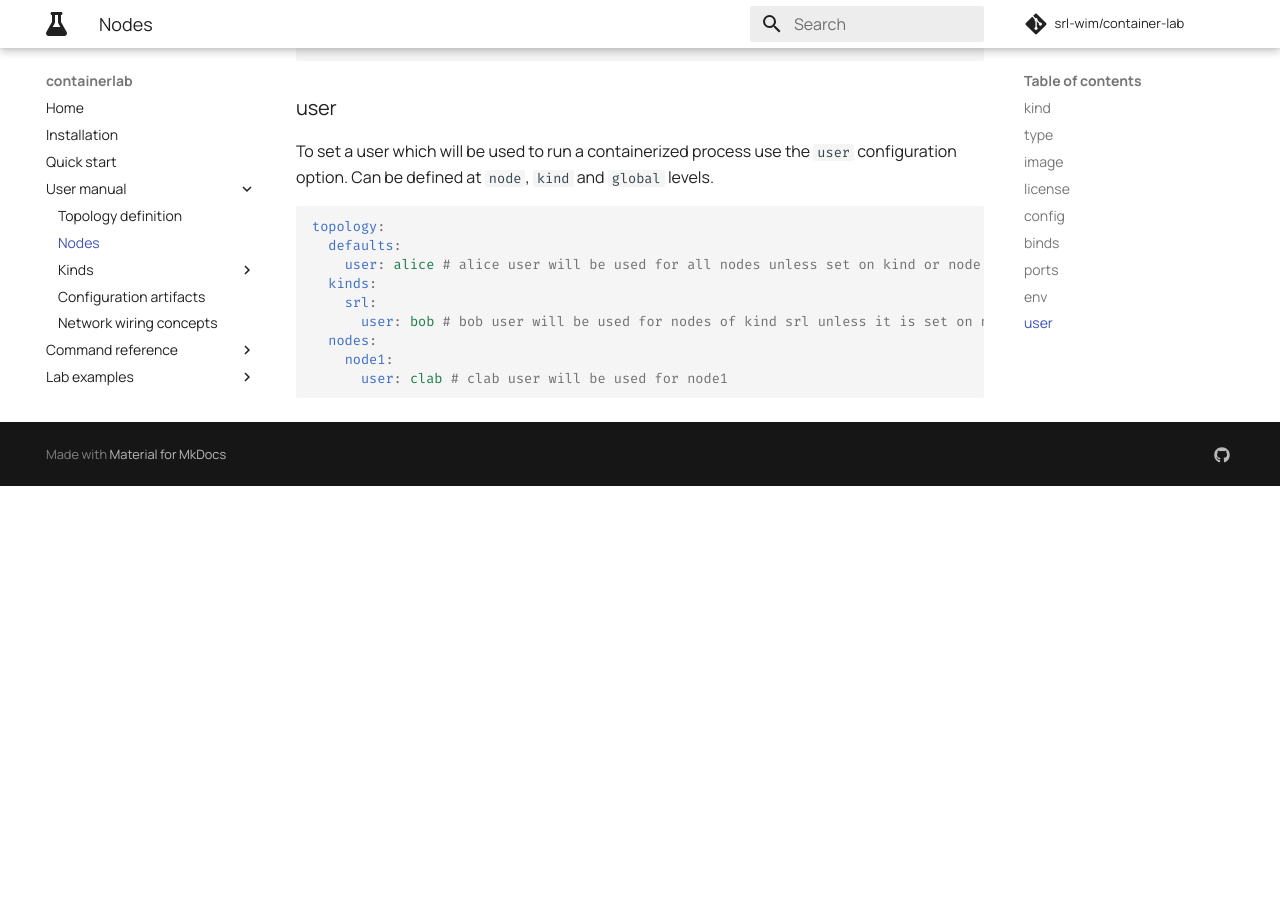
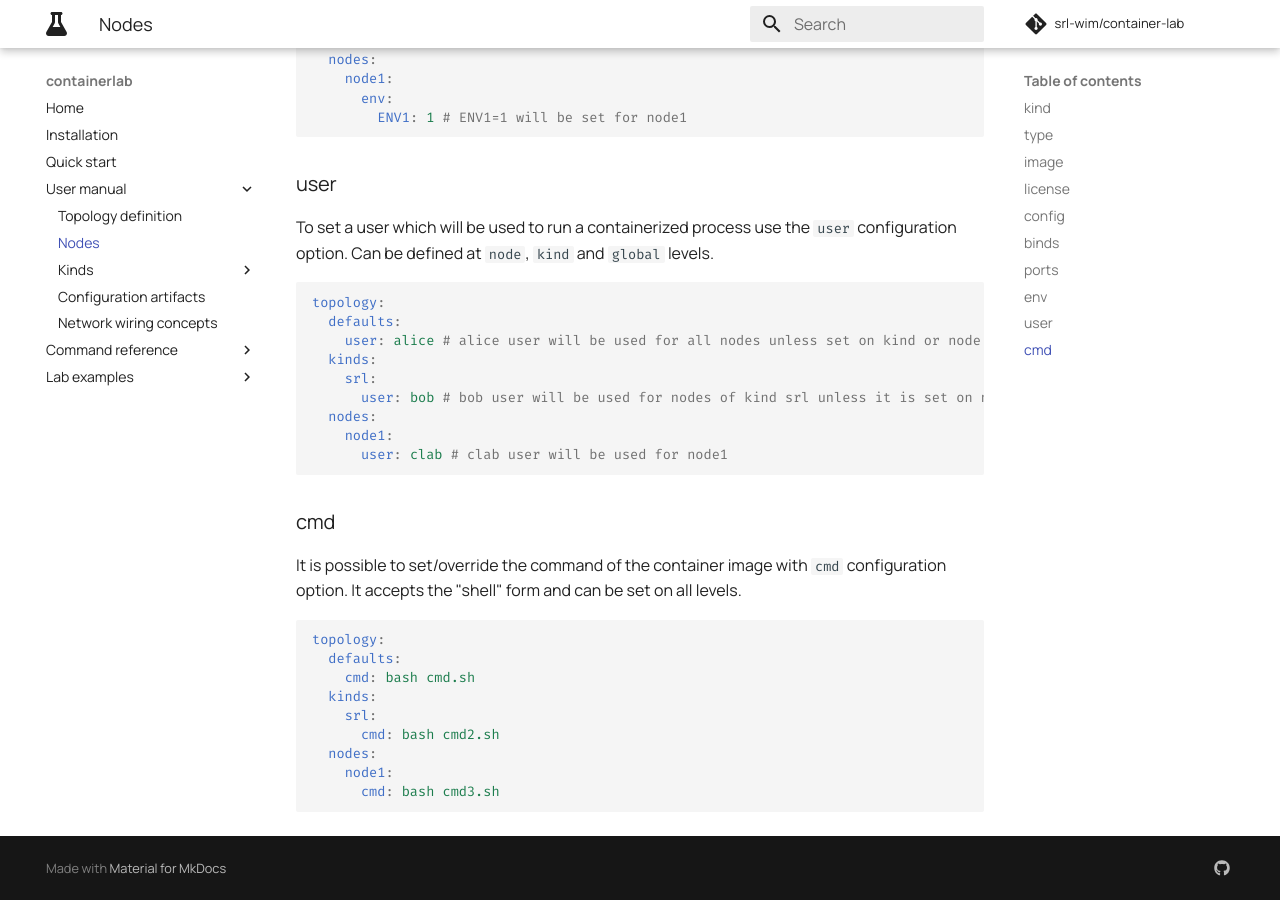
Before and after one commit to srl-labs/containerlab, an MkDocs documentation site: the page built from docs/manual/nodes.md, in a window 1280 px wide and 900 px high, scrolled down 3115 px. Built offline with MkDocs 1.6.1 and Material for MkDocs 9.7.7, drawn with Linux system fonts in a browser that asks for light colours; comment, search, counter and statistics services are not loaded; before the commit the page ends 3601 px from its top, so only the background shows below that; some of the changed text lies outside the part shown.

Commit message:
documented cmd option

````diff
--- a/docs/manual/nodes.md
+++ b/docs/manual/nodes.md
@@ -19,6 +19,10 @@ topology:
       - 80:8080
       - 55555:43555/udp
       - 55554:43554/tcp
+      user: test
+      env:
+        ENV1: VAL1
+      cmd: /bin/bash script.sh
 ```
 
 ### kind
@@ -123,3 +127,18 @@ topology:
     node1:
       user: clab # clab user will be used for node1
 ```
+
+### cmd
+It is possible to set/override the command of the container image with `cmd` configuration option. It accepts the "shell" form and can be set on all levels.
+
+```yaml
+topology:
+  defaults:
+    cmd: bash cmd.sh
+  kinds:
+    srl:
+      cmd: bash cmd2.sh
+  nodes:
+    node1:
+      cmd: bash cmd3.sh
+```
````
